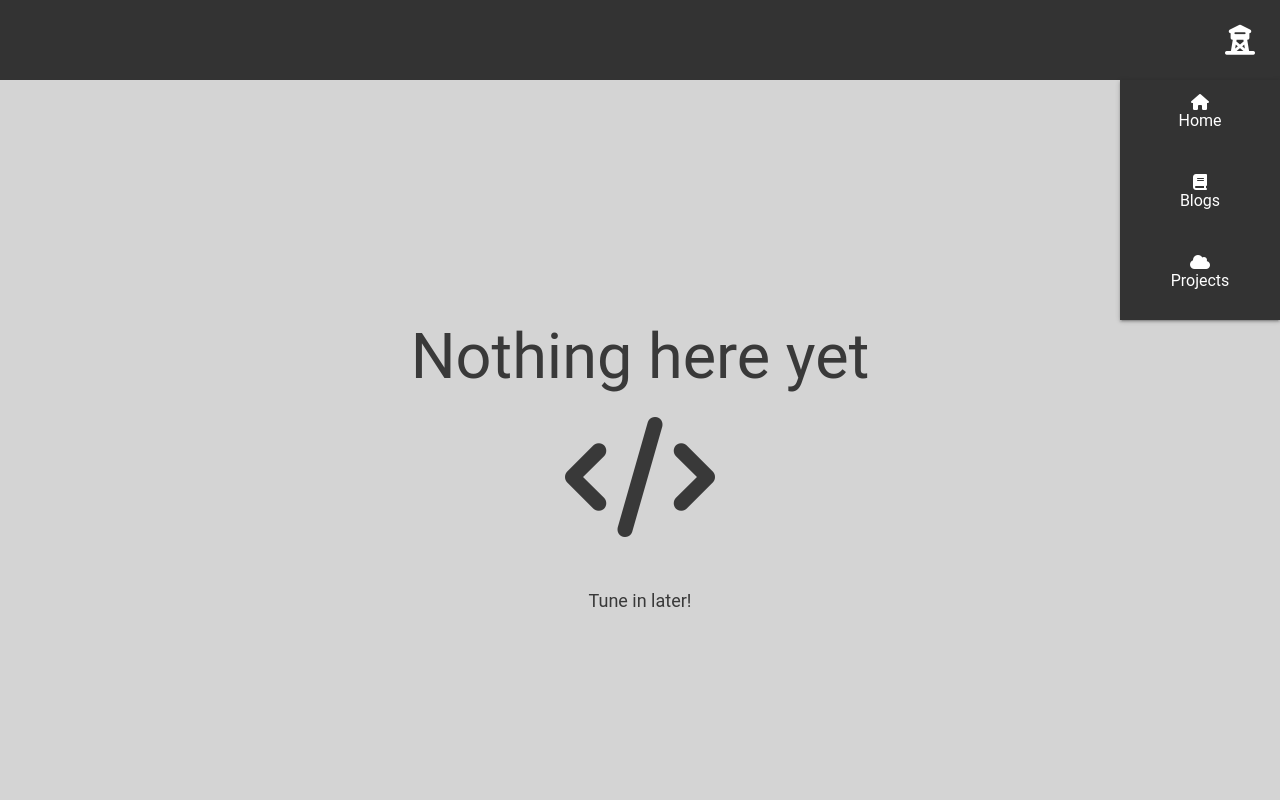
After one commit to Pre1ude0/pre1udedev, a Flask app: page /blogs in a window 1280 px wide, after a click that opens the changed part. The commit adds this page. Run offline with Flask 3, Linux system fonts and the light colour scheme; some libraries are stand-ins or nearby versions.

Commit message:
Add routes for projects and blogs and navbar

```diff
--- a/app.py
+++ b/app.py
@@ -15,5 +15,18 @@ app = Flask(__name__)
 def main():
     return render_template("main.html")
 
+@app.route("/projects")
+def projects():
+    return render_template("projects.html")
+
+@app.route("/blogs")
+def blogs():
+    return render_template("blogs.html")
+
+@app.errorhandler(404)
+def unknown(e):
+    return render_template("unknown.html"), 404
+
+
 if __name__ == "__main__":
     app.run()
--- /dev/null
+++ b/static/scripts/blogs.js
@@ -0,0 +1,21 @@
+var dropdown_options = {
+  coverTrigger: false,
+  constrainWidth: false,
+  alignment: 'right',
+  closeOnClick: true,
+  hover: false,
+  inDuration: 100,
+  outDuration: 130,
+  click: true,
+};
+
+document.addEventListener('DOMContentLoaded', function () {
+    var dropdown_elems = document.querySelectorAll('.top-bar-trigger-box');
+    var dropdown_instances = M.Dropdown.init(dropdown_elems, dropdown_options);
+
+    if (window.innerWidth <= 768) {
+        // Change the CSS to fit a mobile device
+        document.body.classList.add('mobile-view');
+    }
+
+});
--- /dev/null
+++ b/static/styles/blogs.css
@@ -0,0 +1,33 @@
+body {
+    margin: 0;
+    padding: 0;
+    font-family: 'Roboto', sans-serif;
+    background-color: #d4d4d4;
+    color: rgb(57, 57, 57);
+}
+
+.main {
+    display: flex;
+    flex-direction: column;
+    align-items: center;
+    justify-content: center;
+    height: 90vh;
+}
+
+.main-top {
+    display: flex;
+    flex-direction: column;
+    align-items: center;
+    justify-content: center;
+    height: 40vh;
+}
+
+.main-text {
+    font-size: 1.2em;
+    text-align: center;
+    width: 50%;
+}
+
+.main-top i {
+    font-size: 8em;
+}
--- /dev/null
+++ b/static/styles/dropdown.css
@@ -0,0 +1,54 @@
+.top-bar {
+    background-color: #333;
+    height: 10vh;
+    display: flex;
+    z-index: 1;
+    justify-content: end;
+}
+
+.top-bar-trigger-box {
+    display: flex;
+    align-items: center;
+    justify-content: center;
+    text-align: center;
+    color: white;
+    cursor: pointer;
+    width: 10vh;
+    height: 100%;
+    font-size: 30px;
+}
+
+.top-bar-trigger-box:hover {
+    background-color: #616161;
+    color: #ff5f57;
+}
+
+.dropdown-variable:hover {
+    background-color: #ff5f57;
+}
+
+.dropdown-variable {
+    background-color: #333;
+    height: 10vh;
+    display: flex;
+    align-items: right;
+    justify-content: space-evenly;
+    text-align: right;
+    cursor: pointer;
+    font-size: 1.5em;
+}
+
+.dropdown-content {
+    width: 20vh;
+}
+
+#dropdown1 a {
+    color: white;
+    display: flex;
+    flex-direction: column;
+    text-align: center;
+}
+
+#dropdown1 li:hover {
+    background-color: #616161;
+}
--- /dev/null
+++ b/templates/blogs.html
@@ -0,0 +1,55 @@
+<html>
+
+<head>
+    <meta charset="UTF-8">
+    <link rel="icon" href="{{ url_for('static', filename='images/pfp-favico.png') }}">
+    <title>Larss.dev/Blogs</title>
+    <meta property="og:title" content="LarssJ.dev/blogs">
+    <meta property="og:description" content="My blogs">
+    <meta property="og:image" content="{{ url_for('static', filename='images/pfp-favico.png') }}">
+    <meta property="og:type" content="website">
+    <meta property="og:url" content="https://larssj.dev/blogs">
+    <meta name="theme-color" content="#ff773d">
+    <meta name="msapplication-TileColor" content="#ff773d">
+
+    <link rel="stylesheet" href="{{ url_for('static', filename='styles/blogs.css') }}">
+    <link rel="stylesheet" href="{{ url_for('static', filename='styles/dropdown.css') }}">
+    <link rel="stylesheet" href="https://cdnjs.cloudflare.com/ajax/libs/materialize/1.0.0/css/materialize.min.css">
+</head>
+
+<body>
+    <script src="https://kit.fontawesome.com/bd75686a6c.js" crossorigin="anonymous"></script>
+    <div class="top-bar">
+        <div class="top-bar-trigger-box" data-target='dropdown1'>
+            <i class="fa-solid fa-tower-observation"></i>
+        </div>
+    </div>
+    <ul id='dropdown1' class='dropdown-content'>
+        <li class="dropdown-variable"><a href="/">
+                <div class="left-dropdown-text"><i class="fa-solid fa-house"></i></div>
+                <div class="right-dropdown-text">Home</div>
+            </a></li>
+        <li class="dropdown-variable"><a href="/blogs">
+                <div class="left-dropdown-text"><i class="fa-sharp fa-solid fa-book"></i></div>
+                <div class="right-dropdown-text">Blogs</div>
+            </a></li>
+        <li class="dropdown-variable"><a href="/projects">
+                <div class="left-dropdown-text"><i class="fa-solid fa-cloud"></i></div>
+                <div class="right-dropdown-text">Projects</div>
+            </a></li>
+    </ul>
+
+    <div class="main">
+        <div class="main-top">
+            <h1>Nothing here yet</h1>
+            <i class="fa-solid fa-code"></i>
+        </div>
+        <div class="main-text">
+            <p>Tune in later!</p>
+        </div>
+    </div>
+    <script src="https://cdnjs.cloudflare.com/ajax/libs/materialize/1.0.0/js/materialize.min.js"></script>
+    <script src="{{ url_for('static', filename='scripts/blogs.js') }}"></script>
+</body>
+
+</html>
```
Also changed, not shown: static/scripts/main.js (added, +23 -0 lines), static/scripts/projects.js (added, +21 -0 lines), static/styles/main.css (+1 -11 lines), static/styles/projects.css (added, +37 -0 lines), static/styles/unknown.css (added, +37 -0 lines), templates/main.html (+25 -15 lines), templates/projects.html (added, +57 -0 lines), templates/unknown.html (added, +32 -0 lines).
